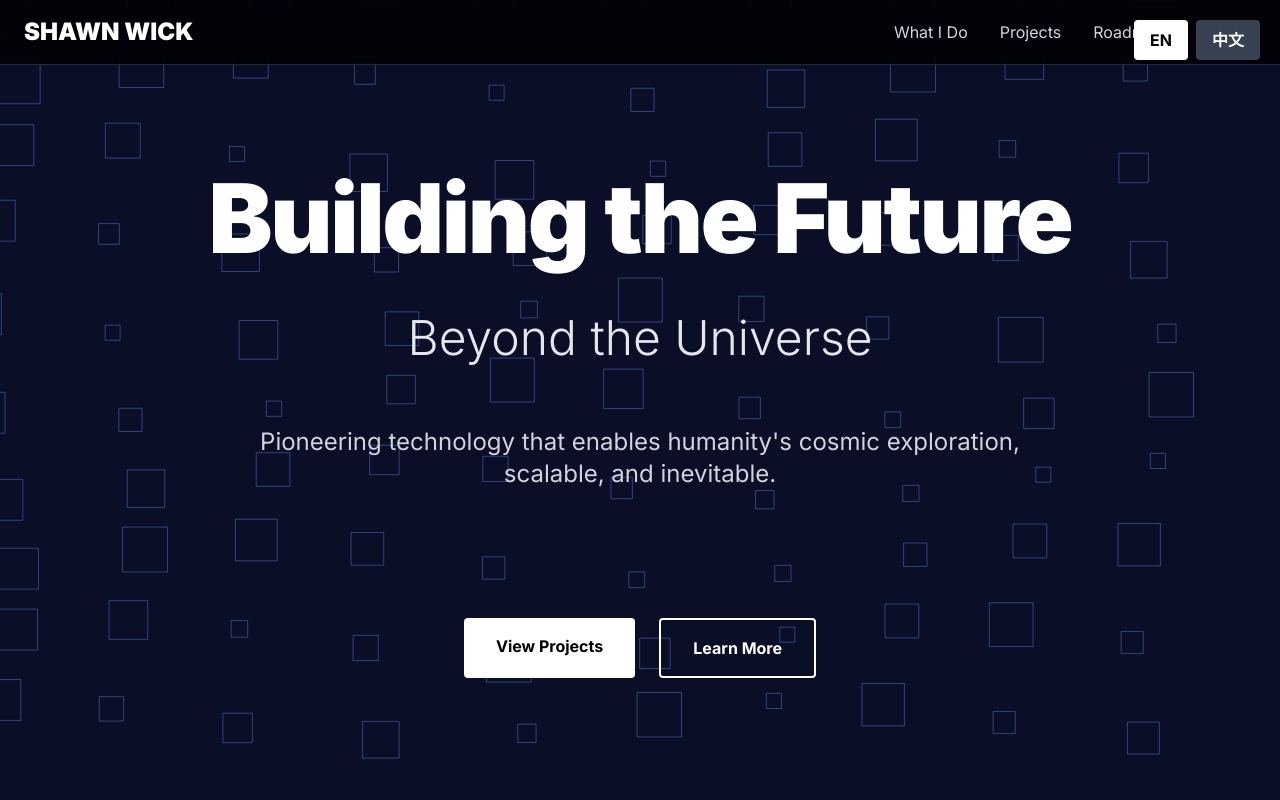
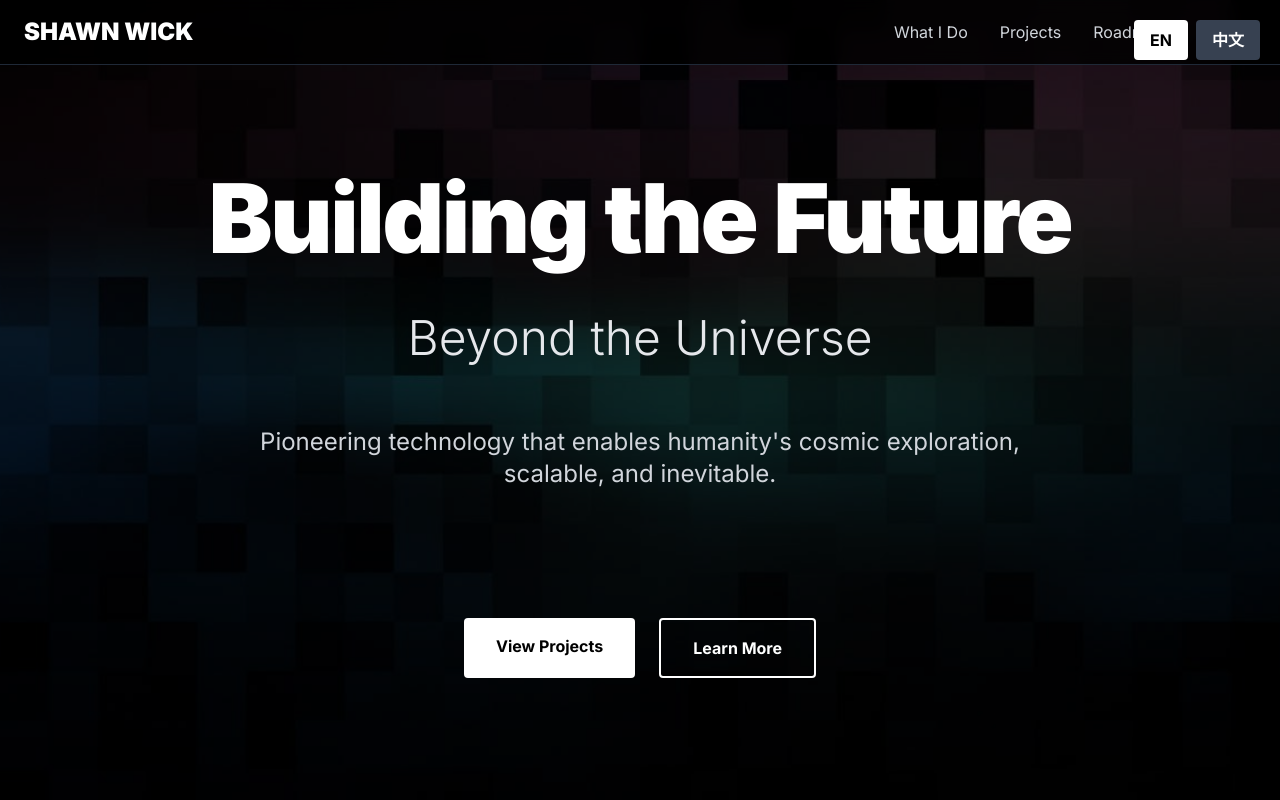
Before and after one commit to shawn7499/-01, a Next.js app: page / in a window 1280 px wide. Shown: the top 800 px of the page. Built offline with nearby package versions, Linux system fonts and the light colour scheme.

Commit message:
fix: improve abstract background canvas rendering - better resize handling and positioning

```diff
--- a/components/AbstractBackground.tsx
+++ b/components/AbstractBackground.tsx
@@ -16,8 +16,13 @@ export default function AbstractBackground({ type }: AbstractBackgroundProps) {
     const ctx = canvas.getContext('2d')
     if (!ctx) return
 
+    const updateSize = () => {
       canvas.width = window.innerWidth
       canvas.height = window.innerHeight
+    }
+
+    updateSize()
+    window.addEventListener('resize', updateSize)
 
     let animationId: number
     let time = 0
@@ -89,6 +94,7 @@ export default function AbstractBackground({ type }: AbstractBackgroundProps) {
     const animate = () => {
       time += 1
 
+      try {
         switch (type) {
           case 'gradient':
             drawGradient()
@@ -103,20 +109,17 @@ export default function AbstractBackground({ type }: AbstractBackgroundProps) {
             drawGeometric()
             break
         }
+      } catch (e) {
+        console.error('Canvas drawing error:', e)
+      }
 
       animationId = requestAnimationFrame(animate)
     }
 
     animate()
 
-    const handleResize = () => {
-      canvas.width = window.innerWidth
-      canvas.height = window.innerHeight
-    }
-
-    window.addEventListener('resize', handleResize)
     return () => {
-      window.removeEventListener('resize', handleResize)
+      window.removeEventListener('resize', updateSize)
       cancelAnimationFrame(animationId)
     }
   }, [type])
@@ -124,8 +127,11 @@ export default function AbstractBackground({ type }: AbstractBackgroundProps) {
   return (
     <canvas
       ref={canvasRef}
-      className="fixed inset-0 z-0"
-      style={{ background: '#0a0e27' }}
+      className="absolute inset-0 w-full h-full"
+      style={{
+        display: 'block',
+        backgroundColor: '#0a0e27',
+      }}
     />
   )
 }
```
Lines whose indentation alone changed are shown as unchanged.
